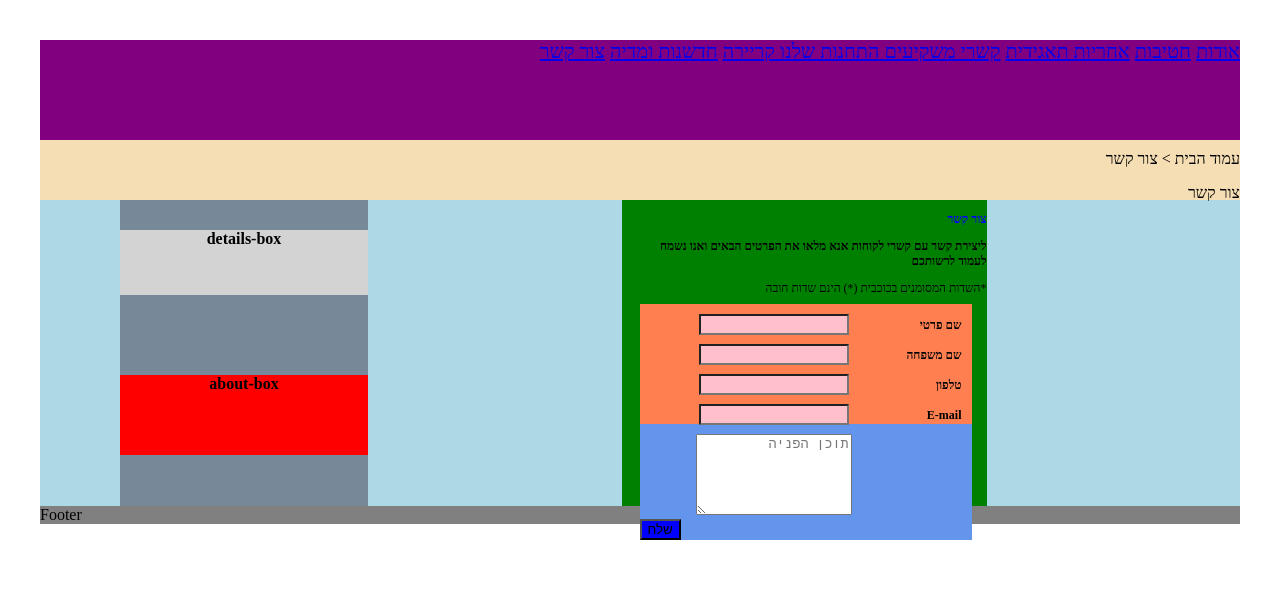
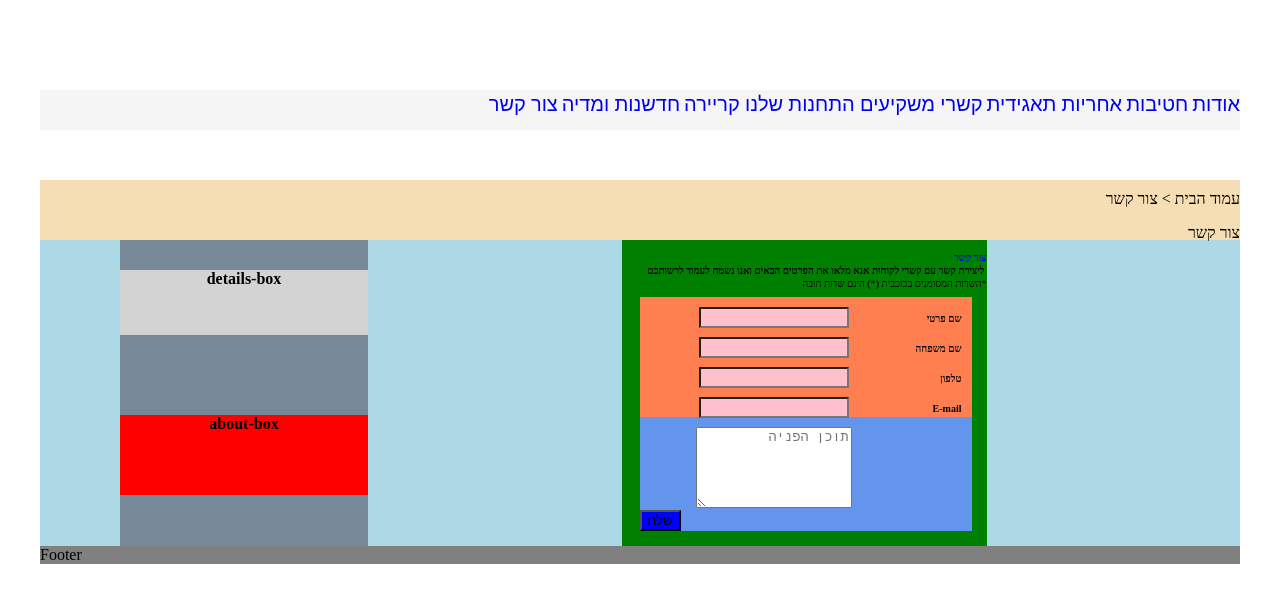
Before and after one commit to HanyRazSivan/MyMidProject, a plain HTML site: page contact.html in a window 1280 px wide. Drawn offline with Linux system fonts and the light colour scheme.

Commit message:
menu a:link

```diff
--- a/contact.css
+++ b/contact.css
@@ -1,18 +1,25 @@
-ul {
+.menu ul {
     padding: 0;
     margin: 0;
     list-style-type: none;
 }
-ul li { display: inline;}
+.menu ul li {
+    display: inline;
+    font-family: Open Sans, sans-serif;
+    font-size: 20px;
+    font-weight:300;
+    text-decoration: none;
+}
+
+.menu a:link {
+    text-decoration: none;
+}
 
 .menu {
-    display: flex;
-    background-color:purple ;
-    height: 100px;
+    background-color: whitesmoke ;
     direction: rtl;
-    text-align: right;
-    font-size: 20px;
-    margin-top: 0px;
+    margin: 50px auto;
+    height: 40px;
 }
 
 .under-menu {
@@ -58,7 +65,7 @@ ul li { display: inline;}
     padding-top: 12px;
     border-top: 1px;
     border-left: 1px;
-    font-size: 12px;
+    font-size: 10px;
 }
 
 .create-contact-box-head {
@@ -69,10 +76,12 @@ ul li { display: inline;}
 .create-contact-box-head p1 {
     font-weight: normal;
     color: black;
+    margin: 0;
 }
 
 .create-contact-box-head p {
     color: black;
+    margin: 2px;
 }
 
 .create-contact-box-body {
```
